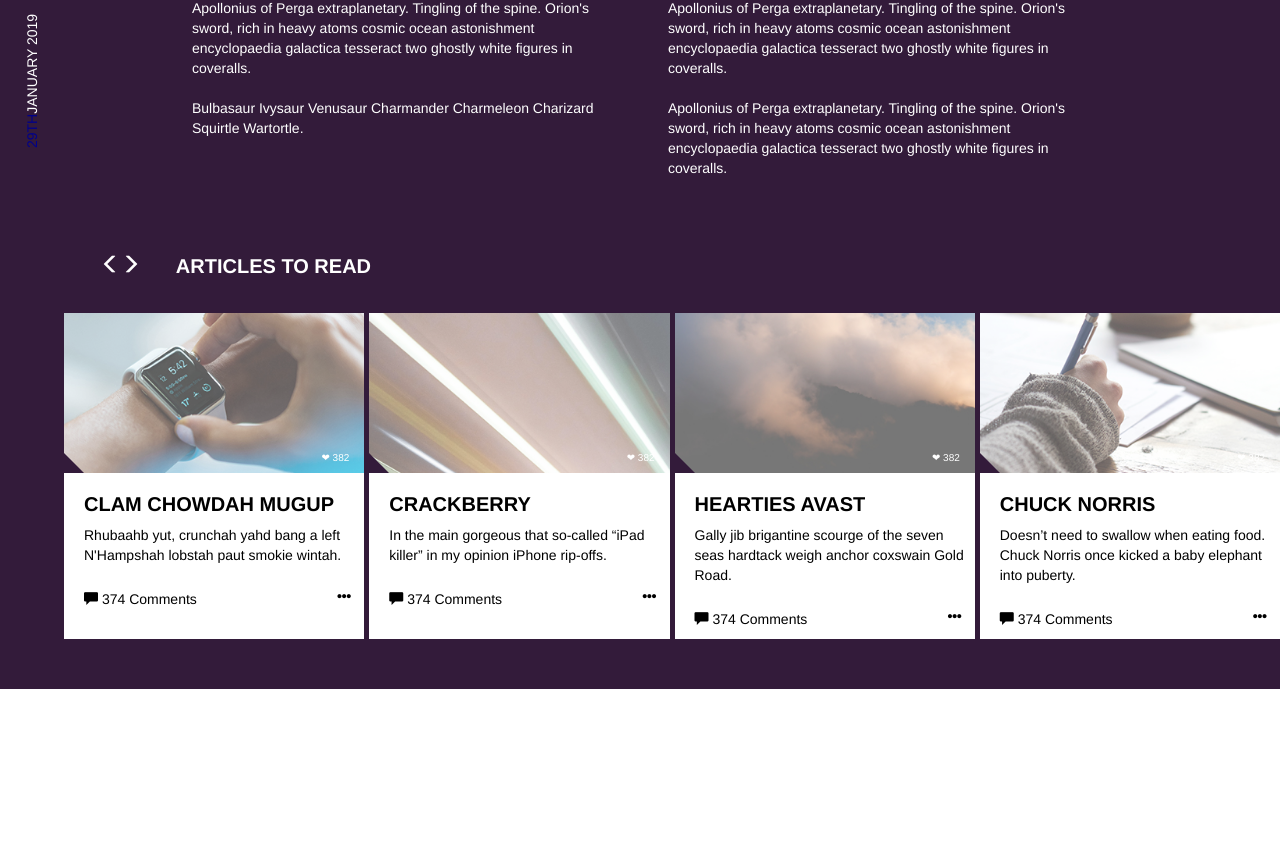
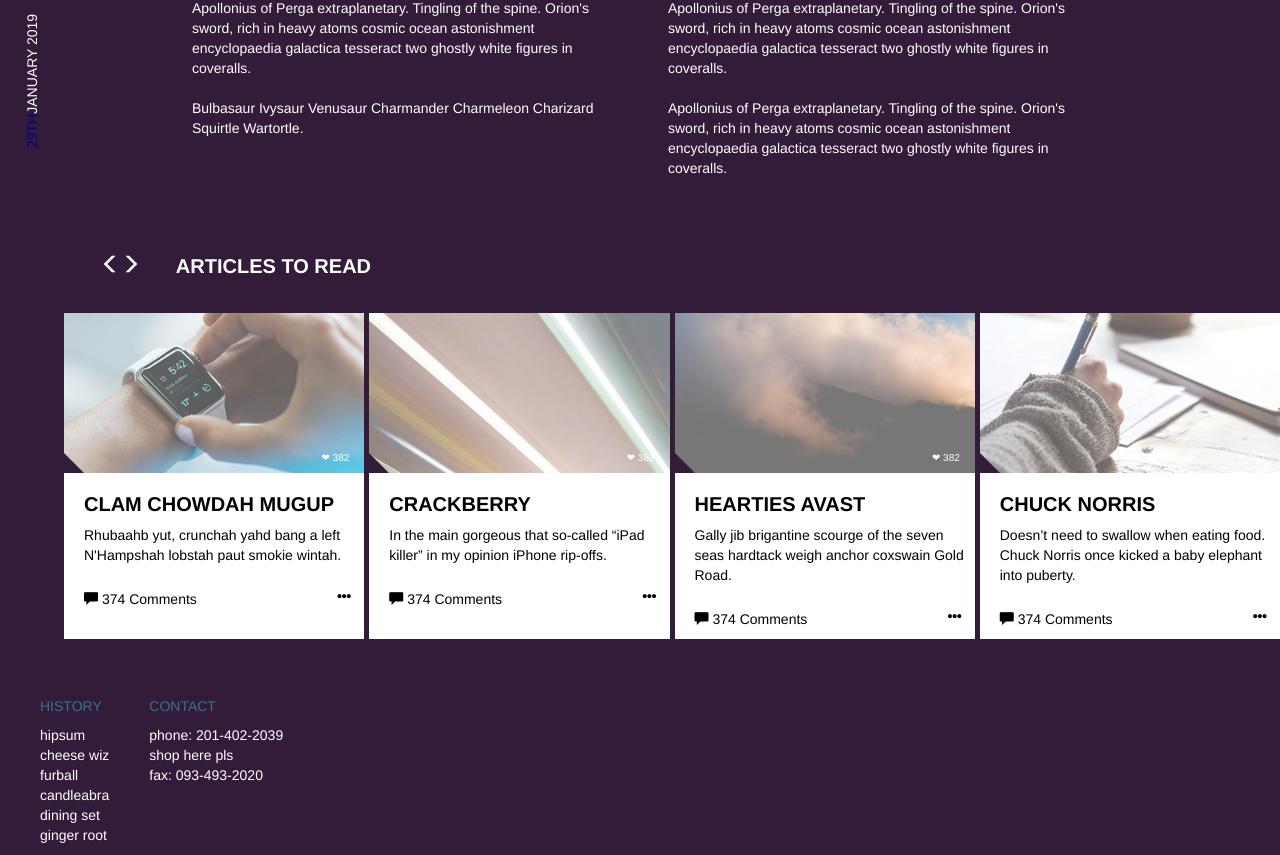
Before and after one commit to 2juicy/EpicGamesExercise, a React app: page /landing in a window 1280 px wide. Shown: the part 1290-2145 px from the top of the page. Before the commit the page ends 1979 px from the top, so only its background shows below. Built offline with nearby package versions, Linux system fonts and the light colour scheme.

Commit message:
some work on footer done

```diff
--- /dev/null
+++ b/src/components/Footer/Footer.css
@@ -0,0 +1,15 @@
+#footer {
+  width: 100%;
+  display: flex;
+  color: white;
+}
+
+ul {
+  list-style: none;
+}
+
+ul > h4 {
+  font-size: 14px;
+  text-transform: uppercase;
+  color: #367588;
+}
--- /dev/null
+++ b/src/components/Footer/Footer.js
@@ -0,0 +1,24 @@
+import React from "react";
+import "./Footer.css";
+
+function Footer({ footer }) {
+  console.log(footer);
+  return (
+    <div id="footer">
+      <ul>
+        <h4>{footer[1].id}</h4>
+        {footer[1].text.map(text => (
+          <li id={text.id}>{text.description}</li>
+        ))}
+      </ul>
+      <ul>
+        <h4>{footer[2].id}</h4>
+        {footer[2].text.map(text => (
+          <li id={text.id}>{text.description}</li>
+        ))}
+      </ul>
+    </div>
+  );
+}
+
+export default Footer;
--- a/src/pages/landing/Landing.js
+++ b/src/pages/landing/Landing.js
@@ -4,6 +4,7 @@ import Scroll from "../../components/Scroll/Scroll";
 import Intro from "../../components/Intro/Intro";
 import Slider from "../../components/Slider/Slider";
 import Paragraph from "../../components/Paragraph/Paragraph";
+import Footer from "../../components/Footer/Footer";
 import "./Landing.css";
 
 export default function Landing() {
@@ -38,7 +39,7 @@ export default function Landing() {
       <Slider image={content.slider1} />
       <Paragraph paragraph={content.slider1} />
       <Slider image={content.slider2} />
-      <footer id="footer" />
+      <Footer footer={content.footer.options} />
     </div>
   );
 }
```
